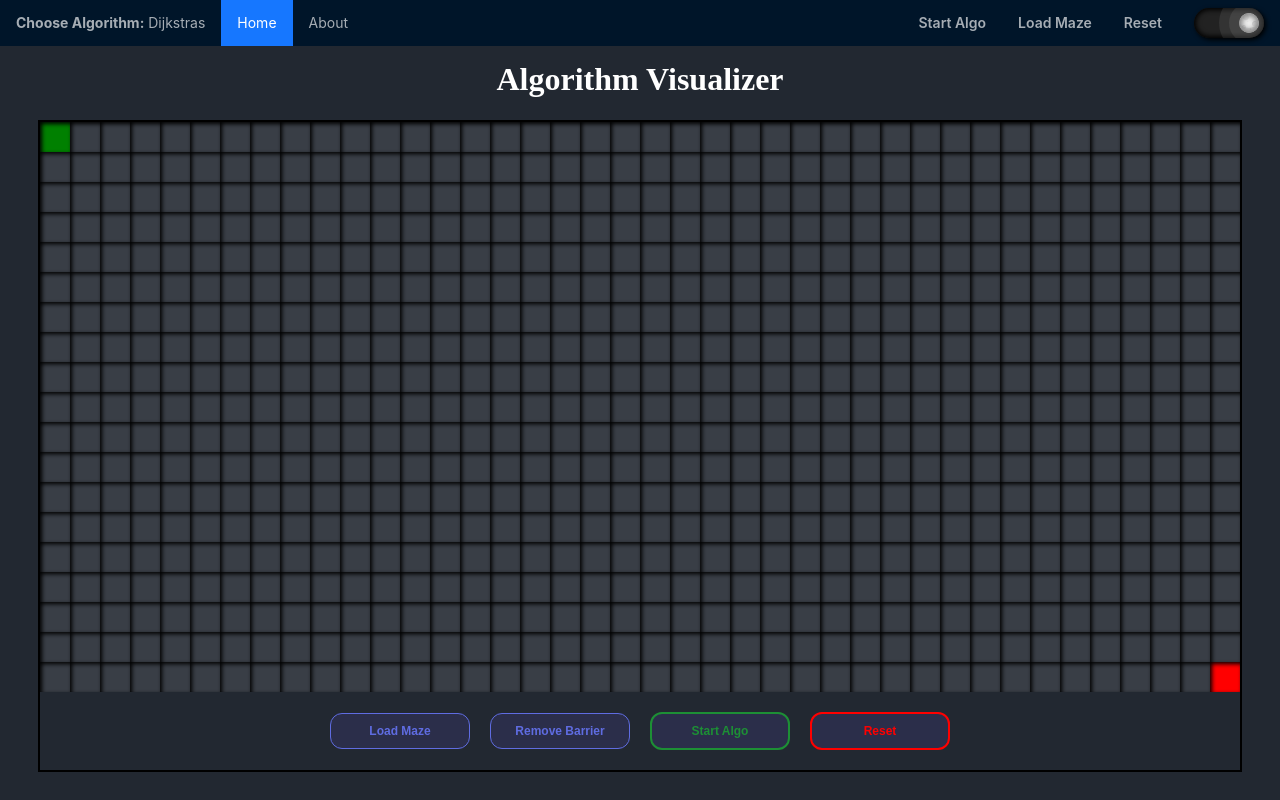
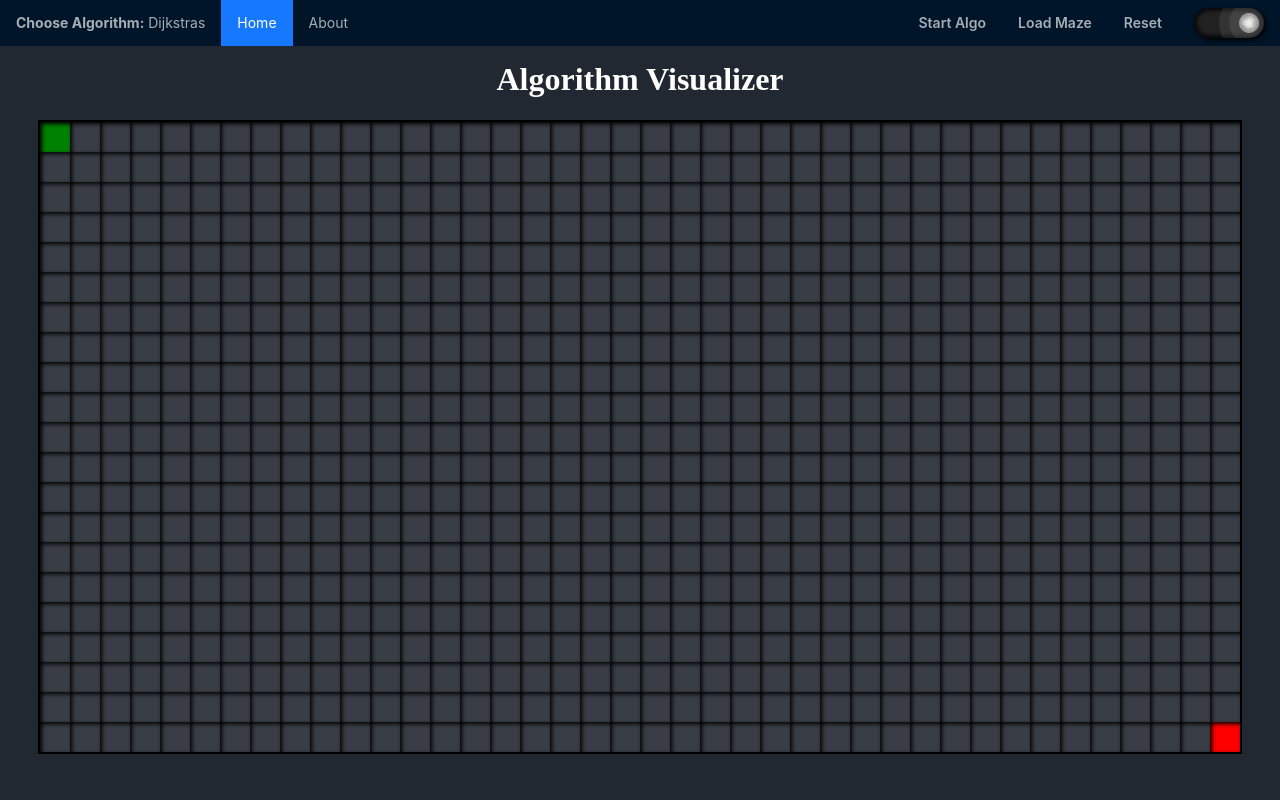
Before and after one commit to shaikh47/path-finder-react, a React (Vite) app: page / in a window 1280 px wide. Built offline with nearby package versions, Linux system fonts and the light colour scheme.

Commit message:
removed control buttons to the navbar

```diff
--- a/src/calculations/Utils.js
+++ b/src/calculations/Utils.js
@@ -1,3 +1,6 @@
+import { dijkstras } from "../calculations/Dijkstras";
+import { dfs } from "../calculations/Dfs";
+
 const deleteArrElement = (arr, element) => {
   const index = arr.indexOf(element);
   const deleted = arr.splice(index, 1);
@@ -56,4 +59,19 @@ const getAdjacent = (segmentNumber, maxColumns, maxSegments) => {
   return resultArr;
 };
 
-export { deleteArrElement, getAdjacent };
+const algorithmFunction = (
+  algo,
+  beginning,
+  destination,
+  barrier,
+  row,
+  column
+) => {
+  if (algo === "Dijkstras") {
+    return dijkstras(beginning, destination, barrier, column, row * column);
+  } else if (algo === "DFS") {
+    return dfs(beginning, destination, barrier, column, row * column);
+  }
+};
+
+export { deleteArrElement, getAdjacent, algorithmFunction };
--- a/src/components/Canvas/Canvas.jsx
+++ b/src/components/Canvas/Canvas.jsx
@@ -4,54 +4,40 @@ import styles from "./Canvas.module.css";
 import { dijkstras } from "../../calculations/Dijkstras";
 import { dfs } from "../../calculations/Dfs";
 
-import { randomObstacleGenerator } from "../../calculations/GenerateMaze";
 import { deleteArrElement } from "../../calculations/Utils";
-
-const traverseTillDestinaton = true;
-const segmentDimension = 30;
-const showSegmentNumbers = false;
-const row = Math.floor(window.innerHeight / segmentDimension) - 7;
-const column = Math.floor(window.innerWidth / segmentDimension) - 2;
-const mazePercentaze = 30;
-const animationDelay = 1;
-const delayPerIteration = 5;
+import { algorithmFunction } from "../../calculations/Utils";
 
 const delay = (delayInms) => {
   if (delayInms <= 0) return;
   return new Promise((resolve) => setTimeout(resolve, delayInms));
 };
 
-function Canvas({ darkMode, algorithm, handleStartClick }) {
+function Canvas({
+  darkMode,
+  algorithm,
+  searchedPath,
+  optimalPath,
+  setBeginning,
+  setDestination,
+  beginning,
+  destination,
+  barrier,
+  setBarrier,
+  colorArr,
+  setColorArr,
+  row,
+  column,
+  traverseTillDestinaton,
+  showSegmentNumbers,
+  animationDelay,
+  delayPerIteration
+}) {
   const pathColor = darkMode ? "#F9B208" : "#FF7396";
   const searchColor = darkMode ? "#537EC5" : "#98EECC";
   const barrierColor = darkMode ? "#66347F" : "#393053";
 
-  const [barrier, setBarrier] = useState([]);
   const isClicked = useRef(false);
-
-  const [beginning, setBeginning] = useState(0);
-  const [destination, setDestination] = useState(row * column - 1);
-
-  const [currentSegment, setCurrentSegment] = useState(0);
-
-  const [colorArr, setColorArr] = useState([]);
-
-  const [searchedPath, setSearchedPath] = useState([]);
-  const [optimalPath, setOptimalPath] = useState([]);
-
-  function algorithmFunction(algo) {
-    if (algo === "Dijkstras") {
-      return dijkstras(beginning, destination, barrier, column, row * column);
-    } else if (algo === "DFS") {
-      return dfs(beginning, destination, barrier, column, row * column);
-    }
-  }
-
-  const handleStartAlgoClick = () => {
-    const dijkstrasResult = algorithmFunction(algorithm);
-    setSearchedPath(dijkstrasResult.scanned);
-    setOptimalPath(dijkstrasResult.optimalPath);
-  };
+  // const [currentSegment, setCurrentSegment] = useState(0);
 
   // runs the initial animation
   useEffect(() => {
@@ -92,7 +78,14 @@ function Canvas({ darkMode, algorithm, handleStartClick }) {
       // clear the board first
       setColorArr([]);
 
-      const dijkstrasResult = algorithmFunction(algorithm);
+      const dijkstrasResult = algorithmFunction(
+        algorithm,
+        beginning,
+        destination,
+        barrier,
+        row,
+        column
+      );
       const startIteration = async () => {
         for (const item of dijkstrasResult.scanned) {
           if (item === destination && traverseTillDestinaton) break;
@@ -171,12 +164,6 @@ function Canvas({ darkMode, algorithm, handleStartClick }) {
     });
   };
 
-  const handleBeginningClick = (key) => {
-    console.log(key);
-  };
-
-  const handleDestinationClick = (key) => {};
-
   const handleMouseUp = () => {
     isClicked.current = false;
   };
@@ -240,69 +227,7 @@ function Canvas({ darkMode, algorithm, handleStartClick }) {
     return elements;
   };
 
-  return (
-    <div className={`${styles.container}`}>
-      {renderSegments()}
-      <div className={`${styles.buttonContainer}`}>
-        <button
-          className={`${styles.buttons} ${
-            darkMode ? styles.buttonsDarkMode : ""
-          }`}
-          onClick={() => {
-            const mazes = randomObstacleGenerator(
-              beginning,
-              destination,
-              row * column,
-              mazePercentaze
-            );
-            console.log(mazes);
-            setBarrier(mazes);
-          }}
-        >
-          Load Maze
-        </button>
-
-        <button
-          className={`${styles.buttons} ${
-            darkMode ? styles.buttonsDarkMode : ""
-          }`}
-          onClick={() => {
-            const updatedBarrier = [...barrier];
-            updatedBarrier.pop();
-            setBarrier(updatedBarrier);
-          }}
-        >
-          Remove Barrier
-        </button>
-        <button
-          className={`${styles.buttons} ${styles.startButton} ${
-            darkMode ? styles.buttonsDarkMode : ""
-          }`}
-          onClick={handleStartAlgoClick}
-        >
-          Start Algo
-        </button>
-
-        <button
-          className={`${styles.buttons} ${styles.resetButton} ${
-            darkMode ? styles.buttonsDarkMode : ""
-          }`}
-          onClick={() => {
-            // reset the path on the first click, then reset the obstacles on the second click
-            if (searchedPath.length !== 0 || optimalPath.length !== 0) {
-              setSearchedPath([]);
-              setOptimalPath([]);
-            } else {
-              setBarrier([]);
-            }
-            setColorArr([]);
-          }}
-        >
-          Reset
-        </button>
-      </div>
-    </div>
-  );
+  return <div className={`${styles.container}`}>{renderSegments()}</div>;
 }
 
 export default Canvas;
--- a/src/components/Navbar/Navbar.module.css
+++ b/src/components/Navbar/Navbar.module.css
@@ -5,6 +5,7 @@
 .resetButton {
   color: #ff0000;
   font-weight: 600;
+  user-select: none;
 }
 
 .resetButton:hover {
@@ -14,6 +15,7 @@
 .startButton {
   color: #1d8f35;
   font-weight: 600;
+  user-select: none;
 }
 
 .startButton:hover {
@@ -22,6 +24,7 @@
 
 .controlButtons {
   font-weight: 600;
+  user-select: none;
 }
 
 .controlButtons:hover {
--- a/src/pages/Home.jsx
+++ b/src/pages/Home.jsx
@@ -4,12 +4,29 @@ import Navbar from "../components/Navbar/Navbar";
 
 import DarkModeContext from "../context/darkmode";
 import AlgorithmContext from "../context/selectedAlgorithm";
+import { randomObstacleGenerator } from "../calculations/GenerateMaze";
+import { algorithmFunction } from "../calculations/Utils";
+import { useState, useEffect, useContext } from "react";
 
-import { useState, useEffect, useContext } from "react";
+const traverseTillDestinaton = true;
+const segmentDimension = 30;
+const showSegmentNumbers = false;
+const row = Math.floor(window.innerHeight / segmentDimension) - 5;
+const column = Math.floor(window.innerWidth / segmentDimension) - 2;
+const mazePercentaze = 30;
+const animationDelay = 1;
+const delayPerIteration = 5;
 
 function Home() {
   const { darkMode, toggleDarkMode } = useContext(DarkModeContext);
   const { algorithm, setAlgorithm } = useContext(AlgorithmContext);
+
+  const [searchedPath, setSearchedPath] = useState([]);
+  const [optimalPath, setOptimalPath] = useState([]);
+  const [beginning, setBeginning] = useState(0);
+  const [destination, setDestination] = useState(row * column - 1);
+  const [barrier, setBarrier] = useState([]);
+  const [colorArr, setColorArr] = useState([]);
 
   useEffect(() => {
     document.body.style.backgroundColor = darkMode ? "#222831" : "white";
@@ -17,14 +34,44 @@ function Home() {
 
   const handleStartClick = () => {
     console.log("clicked start");
+
+    const dijkstrasResult = algorithmFunction(
+      algorithm,
+      beginning,
+      destination,
+      barrier,
+      row,
+      column
+    );
+    setSearchedPath(dijkstrasResult.scanned);
+    setOptimalPath(dijkstrasResult.optimalPath);
+    return dijkstrasResult;
   };
 
   const handleLoadMazeClick = () => {
     console.log("clicked load mazes");
+
+    const mazes = randomObstacleGenerator(
+      beginning,
+      destination,
+      row * column,
+      mazePercentaze
+    );
+    console.log(mazes);
+    setBarrier(mazes);
   };
 
   const handleResetClick = () => {
     console.log("clicked reset");
+
+    // reset the path on the first click, then reset the obstacles on the second click
+    if (searchedPath.length !== 0 || optimalPath.length !== 0) {
+      setSearchedPath([]);
+      setOptimalPath([]);
+    } else {
+      setBarrier([]);
+    }
+    setColorArr([]);
   };
 
   return (
@@ -42,7 +89,22 @@ function Home() {
         <Canvas
           darkMode={darkMode}
           algorithm={algorithm}
-          handleStartClick={handleStartClick}
+          searchedPath={searchedPath}
+          optimalPath={optimalPath}
+          setBeginning={setBeginning}
+          setDestination={setDestination}
+          beginning={beginning}
+          destination={destination}
+          barrier={barrier}
+          setBarrier={setBarrier}
+          colorArr={colorArr}
+          setColorArr={setColorArr}
+          row={row}
+          column={column}
+          traverseTillDestinaton={traverseTillDestinaton}
+          showSegmentNumbers={showSegmentNumbers}
+          animationDelay={animationDelay}
+          delayPerIteration={delayPerIteration}
         />
       </div>
     </>
```
